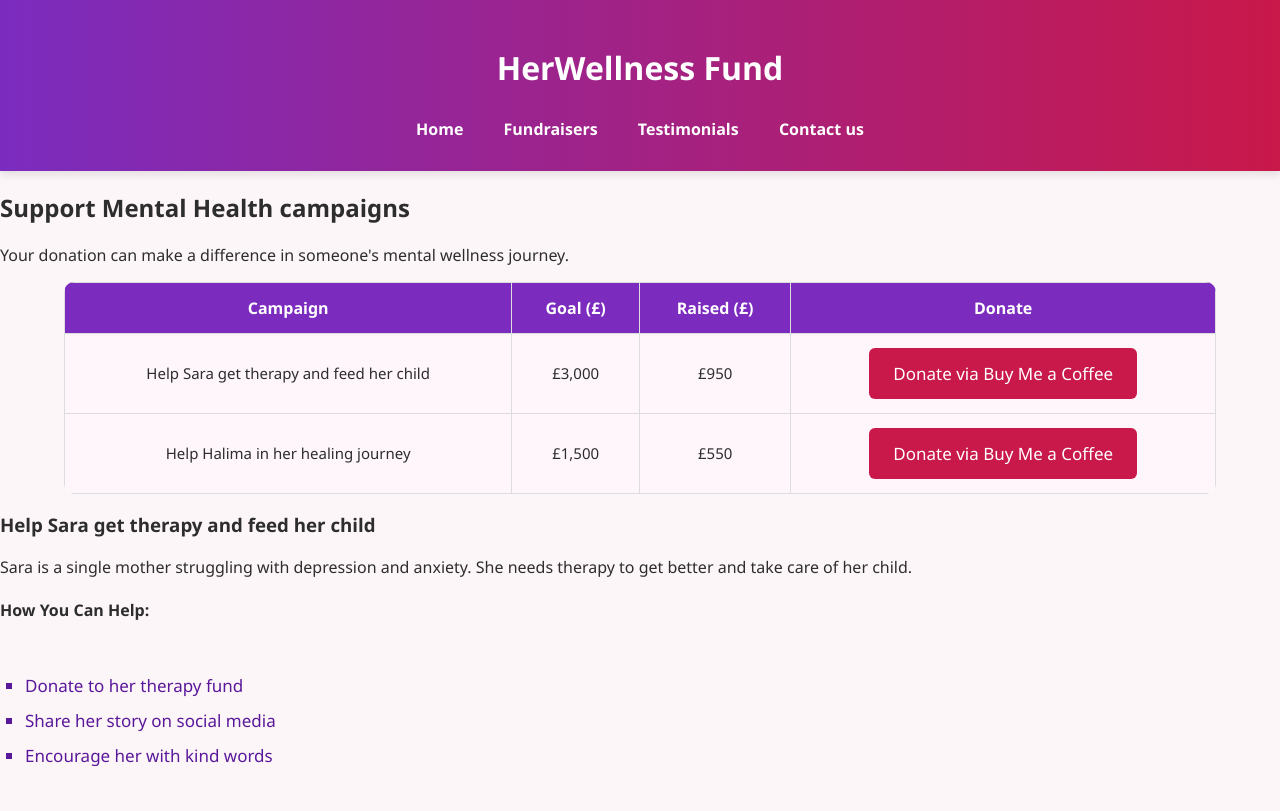
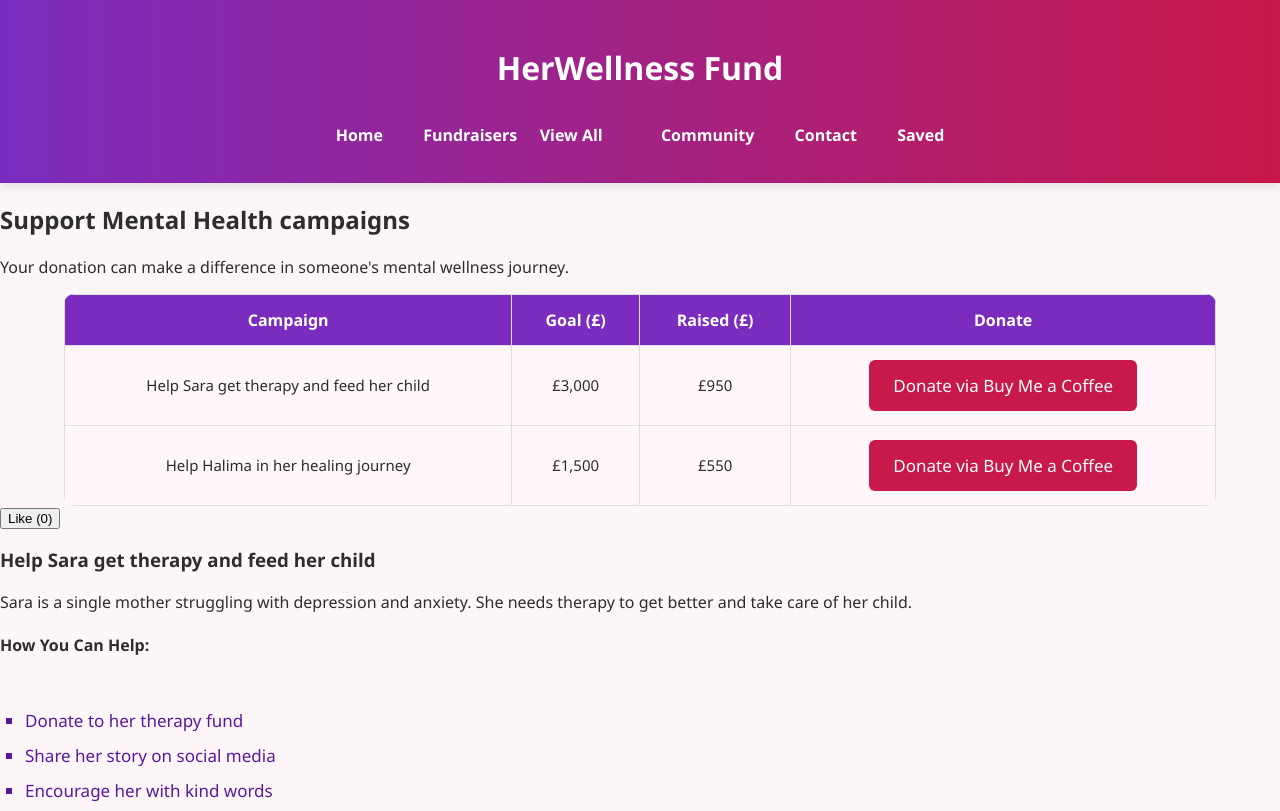
Before and after one commit to aishabtidon/HerWellness, a plain HTML site: page crowdfunding.html in a window 1280 px wide. Shown: the top 811 px of the page. Drawn offline with nearby package versions, Linux system fonts and the light colour scheme.

Commit message:
Added like button, comment form submission, saved items page, and dropdown menu

```diff
--- a/crowdfunding.html
+++ b/crowdfunding.html
@@ -14,12 +14,18 @@
         <h1>HerWellness Fund</h1>
         <nav>
             <ul>
-                <li><a href="index.html">Home</a></li>
-                <li><a href="crowdfunding.html">Fundraisers</a></li>
-                <li><a href="community.html">Testimonials</a></li>
-                <li><a href="contactpage.html">Contact us</a></li>
+              <li><a href="index.html">Home</a></li>
+              <li>
+                <a href="#">Fundraisers</a>
+                <ul>
+                  <li><a href="crowdfunding.html">View All</a></li>
+                </ul>
+              </li>
+              <li><a href="community.html">Community</a></li>
+              <li><a href="contactpage.html">Contact</a></li>
+              <li><a href="saved.html">Saved</a></li>
             </ul>
-        </nav>
+          </nav>
     </header>
     <!-- Fundraisers Section -->
 <section class="fundraisers">
@@ -46,6 +52,7 @@
             <td> <a href="https://www.buymeacoffee.com/demo" class="btn" target="_blank">Donate via Buy Me a Coffee</a></td>
         </tr>
     </table>
+    <button onclick="likeItem(this)" data-likes="0">Like (0)</button>
 
 </section>
 <!-- Individual Campaign: Sara's Therapy Fund -->
```
Also changed, not shown: community.html (+11 -5 lines), contactpage.html (+9 -3 lines), index.html (+11 -5 lines), saved.html (added, +34 -0 lines).
